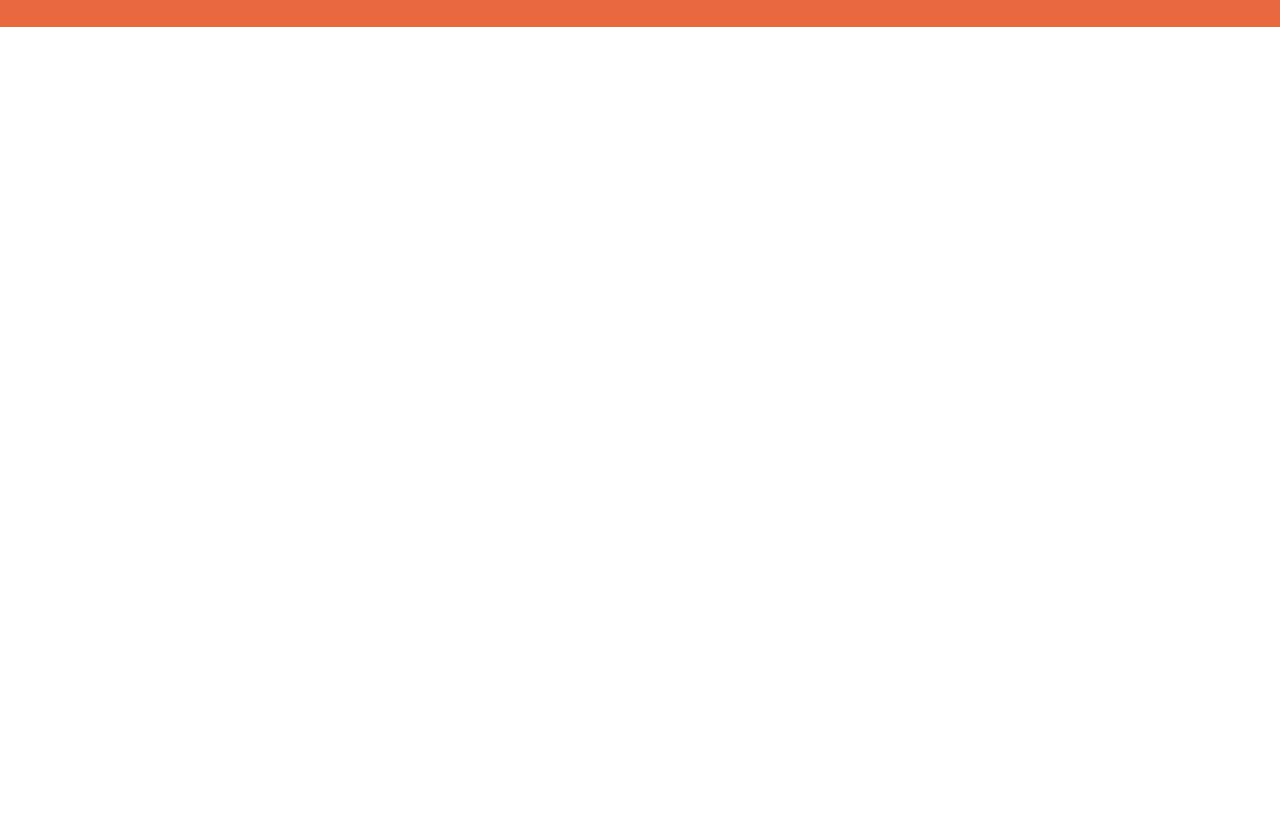
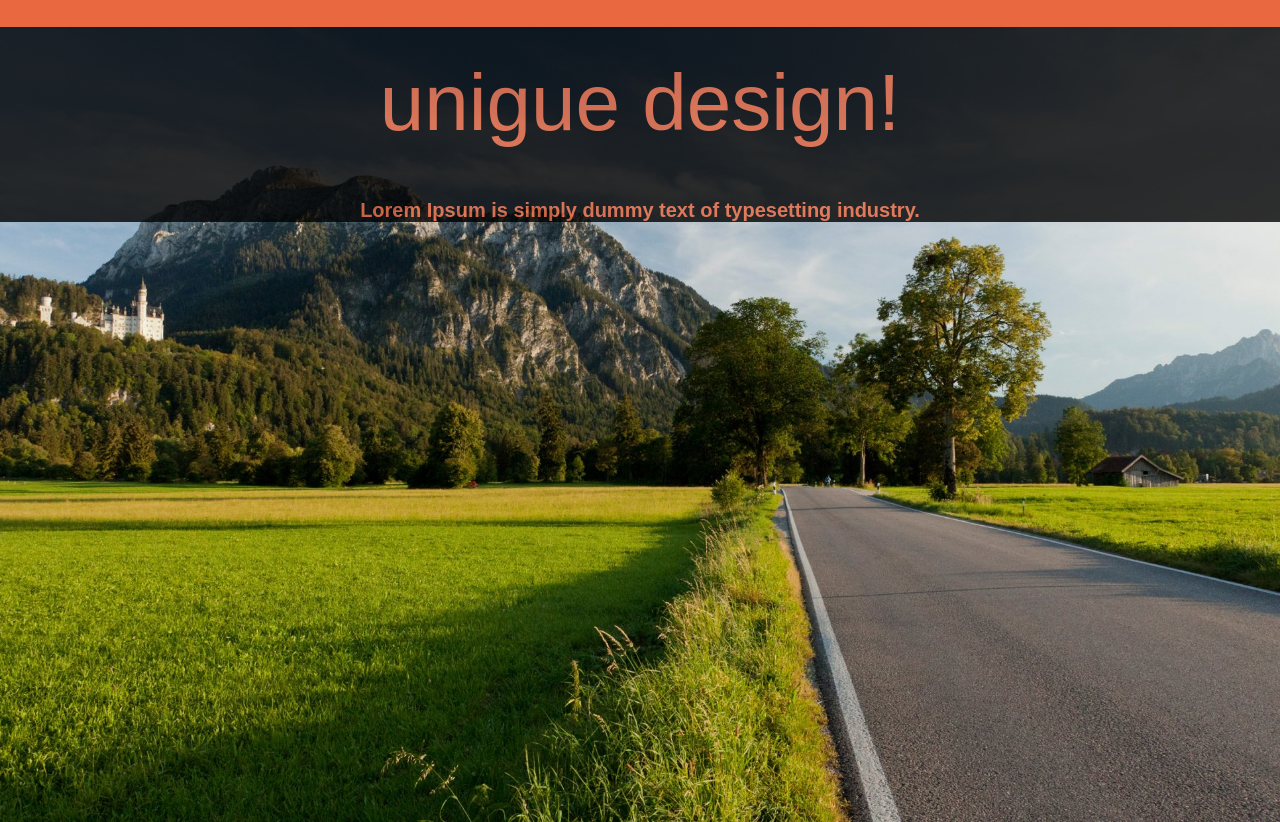
Before and after one commit to SynteticCat/LayoutTest, a plain HTML site: page layout_from_mentor/index.html in a window 1280 px wide. Shown: the part 68-890 px from the top of the page. Before the commit the page ends 800 px from the top, so only its background shows below. Drawn offline with Linux system fonts and the light colour scheme.

Commit message:
initial vertion of section 2

```diff
--- a/layout_from_mentor/css/main.css
+++ b/layout_from_mentor/css/main.css
@@ -52,3 +52,39 @@ nav {
 	text-transform: uppercase;
 	font-weight: bold;
 }
+
+
+.niceback {
+	background: url(../img/nice.jpg) no-repeat center top / cover;
+	width: 100%;
+	padding-bottom: 600px;
+	padding-top: 0px;
+}
+
+
+.blackback {
+    background: #000;
+    height: 100%;
+    opacity: 0.8;
+    width: 100%;
+    padding-top: 30px;
+}
+
+
+.p1 {
+	margin: 0 auto;
+	padding: 0;
+	text-align: center;
+	font-size: 80px;
+	color: #E96840;
+
+}
+
+.p__bold {
+	margin: 0 auto;
+	padding-top: 50px;
+	text-align: center;
+	font-size: 20px;
+	font-weight: bold;
+	color: #E96840;
+}
--- a/layout_from_mentor/index.html
+++ b/layout_from_mentor/index.html
@@ -33,8 +33,15 @@
 
 
     <section>
-    	<div class="container back">
-
+    	<div class="container niceback">
+    		<div class="blackback">
+	    		<p class="p1">
+	    		unigue design!
+	    	    </p>
+	    	    <p class="p__bold">
+	            Lorem Ipsum is simply dummy text of typesetting industry.
+	            </p>
+	    	</div>
     	</div>
     </section>
 
```
